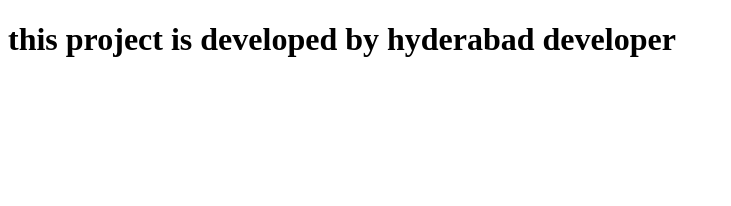
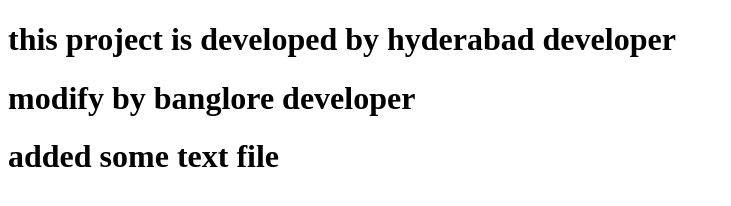
Before and after one commit to 2000031178/sample, a plain HTML site: page index.html in a window 1280 px wide. Shown: the whole page, without its empty margins (0-731 px from the left). Drawn offline with Linux system fonts and the light colour scheme.

Commit message:
version2

```diff
--- a/index.html
+++ b/index.html
@@ -7,5 +7,7 @@
 </head>
 <body>
     <h1>this project is developed by hyderabad developer</h1>
+    <h1>modify by banglore developer</h1>
+    <h1>added some text file</h1>
 </body>
 </html>
```
Also changed, not shown: abc.txt (added).
